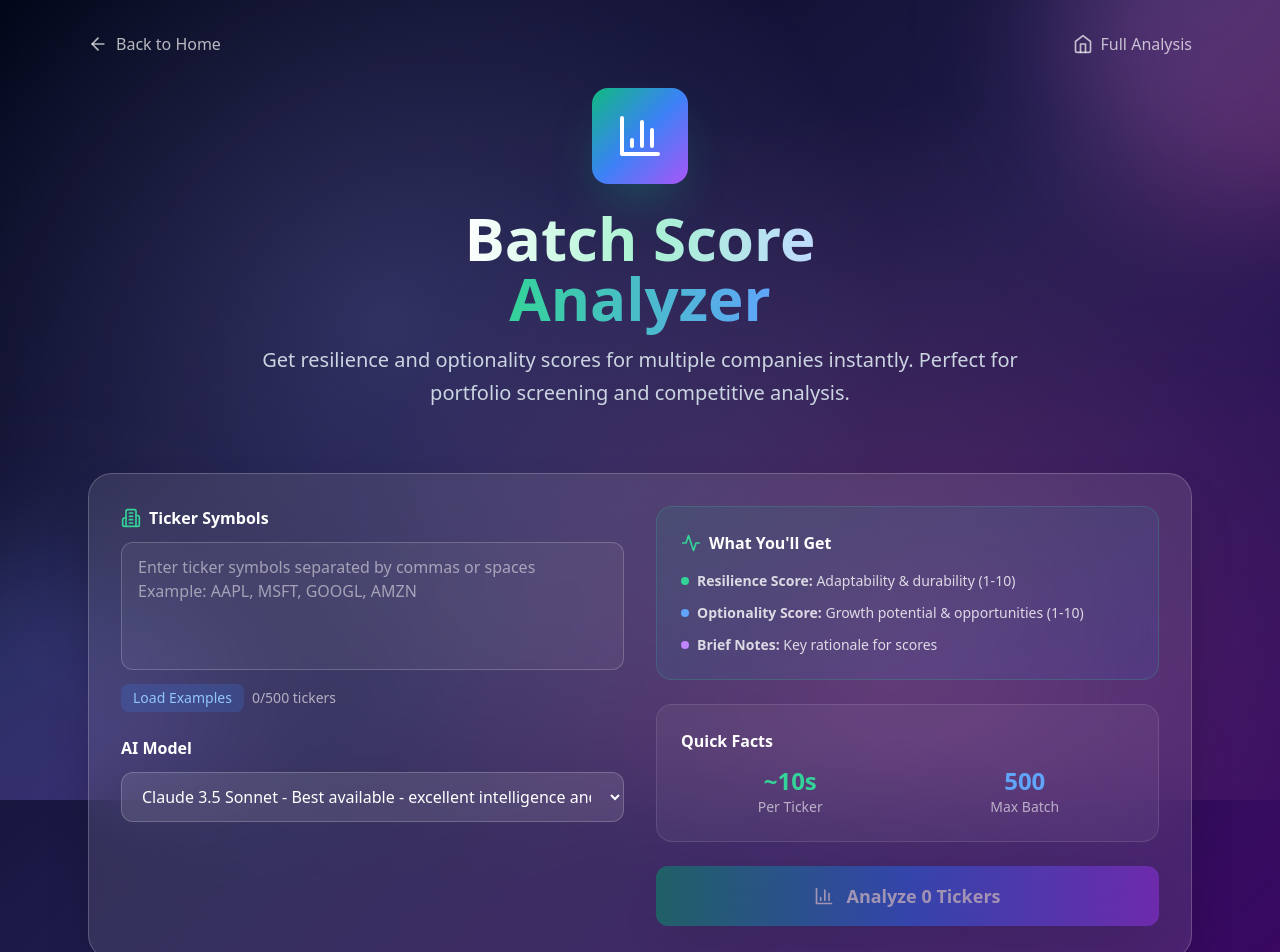
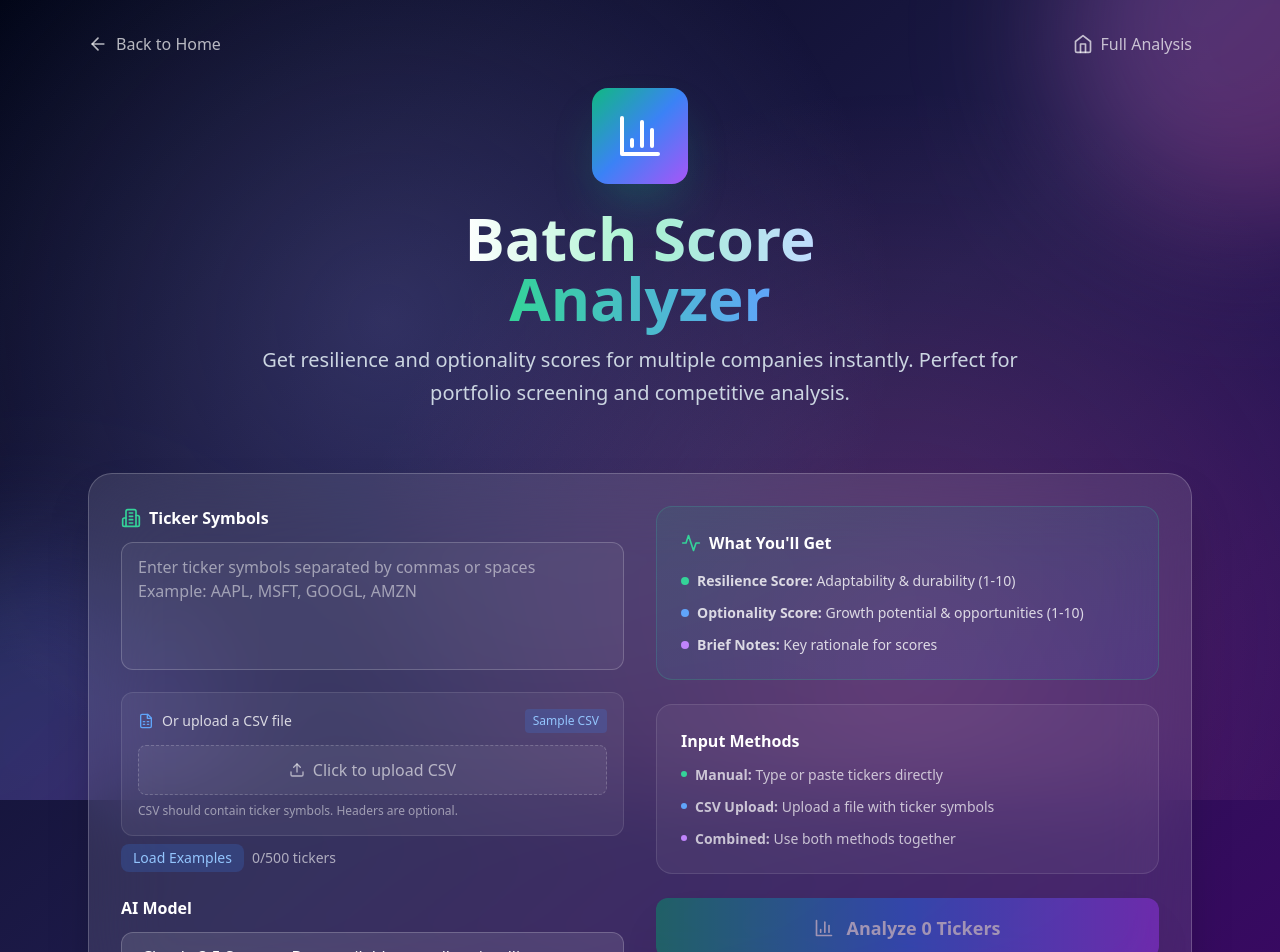
Before and after one commit to sunilbhargava511/batch_resilience, a Next.js app: page /batch in a window 1280 px wide. Shown: the top 952 px of the page. Built offline with nearby package versions, Linux system fonts and the light colour scheme.

Commit message:
Add CSV upload functionality to batch analyzer

```diff
--- a/app/batch/page.js
+++ b/app/batch/page.js
@@ -1,6 +1,6 @@
 'use client';
 
-import React, { useState, useEffect } from 'react';
+import React, { useState, useEffect, useRef } from 'react';
 import Link from 'next/link';
 import {
   BarChart3,
@@ -20,7 +20,9 @@ import {
   Home,
   Clock,
   AlertTriangle,
-  Info
+  Info,
+  FileSpreadsheet,
+  FileText
 } from 'lucide-react';
 
 export default function BatchScores() {
@@ -31,6 +33,9 @@ export default function BatchScores() {
   const [error, setError] = useState('');
   const [batchSizeLimit, setBatchSizeLimit] = useState(500);
   const [analysisProgress, setAnalysisProgress] = useState({ stage: '', progress: 0 });
+  const [uploadedFile, setUploadedFile] = useState(null);
+  const [uploadedTickers, setUploadedTickers] = useState([]);
+  const fileInputRef = useRef(null);
 
   const models = [
     { id: 'claude-3-5-sonnet-20241022', name: 'Claude 3.5 Sonnet', description: 'Best available - excellent intelligence and speed' },
@@ -57,11 +62,110 @@ export default function BatchScores() {
   }, []);
 
   const processTickerInput = (input) => {
-    return input
+    const manualTickers = input
       .toUpperCase()
       .split(/[,\s\n]+/)
-      .filter(ticker => ticker.trim())
-      .slice(0, batchSizeLimit);
+      .filter(ticker => ticker.trim());
+
+    // Combine manual input with uploaded tickers, remove duplicates
+    const allTickers = [...new Set([...manualTickers, ...uploadedTickers])];
+    return allTickers.slice(0, batchSizeLimit);
+  };
+
+  const parseCSVFile = (file) => {
+    return new Promise((resolve, reject) => {
+      const reader = new FileReader();
+
+      reader.onload = (event) => {
+        try {
+          const text = event.target.result;
+          const lines = text.split(/\r?\n/).filter(line => line.trim());
+
+          // Try to detect header row
+          const firstLine = lines[0];
+          const hasHeader = firstLine && (
+            firstLine.toLowerCase().includes('ticker') ||
+            firstLine.toLowerCase().includes('symbol') ||
+            firstLine.toLowerCase().includes('stock') ||
+            isNaN(firstLine.charAt(0))
+          );
+
+          const dataLines = hasHeader ? lines.slice(1) : lines;
+          const tickers = [];
+
+          dataLines.forEach(line => {
+            // Handle different CSV formats
+            const cells = line.split(/[,;\t]/).map(cell => cell.trim());
+
+            // Look for ticker-like values (typically uppercase letters, 1-5 chars)
+            cells.forEach(cell => {
+              // Remove quotes if present
+              const cleanCell = cell.replace(/["']/g, '').trim();
+
+              // Check if it looks like a ticker symbol
+              if (cleanCell && /^[A-Za-z]{1,5}$/.test(cleanCell)) {
+                tickers.push(cleanCell.toUpperCase());
+              }
+            });
+          });
+
+          // Remove duplicates
+          const uniqueTickers = [...new Set(tickers)];
+          resolve(uniqueTickers);
+        } catch (err) {
+          reject(new Error('Failed to parse CSV file'));
+        }
+      };
+
+      reader.onerror = () => {
+        reject(new Error('Failed to read file'));
+      };
+
+      reader.readAsText(file);
+    });
+  };
+
+  const handleFileUpload = async (event) => {
+    const file = event.target.files[0];
+    if (!file) return;
+
+    if (!file.name.toLowerCase().endsWith('.csv')) {
+      setError('Please upload a CSV file');
+      return;
+    }
+
+    setError('');
+    setUploadedFile(file);
+
+    try {
+      const tickers = await parseCSVFile(file);
+
+      if (tickers.length === 0) {
+        setError('No valid ticker symbols found in CSV file');
+        setUploadedFile(null);
+        setUploadedTickers([]);
+        return;
+      }
+
+      setUploadedTickers(tickers);
+
+      // Show success message
+      const message = `Loaded ${tickers.length} ticker${tickers.length > 1 ? 's' : ''} from ${file.name}`;
+      console.log(message);
+
+    } catch (err) {
+      setError(err.message);
+      setUploadedFile(null);
+      setUploadedTickers([]);
+    }
+  };
+
+  const removeUploadedFile = () => {
+    setUploadedFile(null);
+    setUploadedTickers([]);
+    if (fileInputRef.current) {
+      fileInputRef.current.value = '';
+    }
   };
 
   const getEstimatedTime = (tickerCount) => {
@@ -83,7 +187,7 @@ export default function BatchScores() {
     const tickers = processTickerInput(tickerInput);
 
     if (tickers.length === 0) {
-      setError('Please enter at least one ticker symbol');
+      setError('Please enter ticker symbols or upload a CSV file');
       return;
     }
 
@@ -144,6 +248,7 @@ export default function BatchScores() {
     setTickerInput('');
     setResults([]);
     setError('');
+    removeUploadedFile();
   };
 
   const downloadResults = () => {
@@ -161,6 +266,25 @@ export default function BatchScores() {
     const a = document.createElement('a');
     a.href = url;
     a.download = `batch_scores_${new Date().toISOString().split('T')[0]}.csv`;
+    a.click();
+    URL.revokeObjectURL(url);
+  };
+
+  const downloadSampleCSV = () => {
+    const sampleCSV = [
+      'Ticker,Company Name',
+      'AAPL,Apple Inc',
+      'MSFT,Microsoft Corporation',
+      'GOOGL,Alphabet Inc',
+      'AMZN,Amazon.com Inc',
+      'TSLA,Tesla Inc'
+    ].join('\n');
+
+    const blob = new Blob([sampleCSV], { type: 'text/csv' });
+    const url = URL.createObjectURL(blob);
+    const a = document.createElement('a');
+    a.href = url;
+    a.download = 'sample_tickers.csv';
     a.click();
     URL.revokeObjectURL(url);
   };
@@ -263,7 +387,10 @@ export default function BatchScores() {
                     <Building2 className="w-5 h-5 text-emerald-400" />
                     Ticker Symbols
                   </label>
-                  <div className="relative">
+
+                  {/* Input Methods Tabs */}
+                  <div className="flex gap-2 mb-4">
+                    <div className="flex-1 relative">
                       <textarea
                         value={tickerInput}
                         onChange={(e) => setTickerInput(e.target.value)}
@@ -279,6 +406,63 @@ export default function BatchScores() {
                         </button>
                       )}
                     </div>
+                  </div>
+
+                  {/* CSV Upload Section */}
+                  <div className="bg-white/5 rounded-xl p-4 border border-white/10">
+                    <div className="flex items-center justify-between mb-3">
+                      <div className="flex items-center gap-2 text-sm font-medium text-white/80">
+                        <FileSpreadsheet className="w-4 h-4 text-blue-400" />
+                        <span>Or upload a CSV file</span>
+                      </div>
+                      <button
+                        onClick={downloadSampleCSV}
+                        className="text-xs px-2 py-1 bg-blue-500/20 text-blue-300 rounded hover:bg-blue-500/30 transition"
+                      >
+                        Sample CSV
+                      </button>
+                    </div>
+
+                    {!uploadedFile ? (
+                      <div className="relative">
+                        <input
+                          ref={fileInputRef}
+                          type="file"
+                          accept=".csv"
+                          onChange={handleFileUpload}
+                          className="hidden"
+                          id="csv-upload"
+                        />
+                        <label
+                          htmlFor="csv-upload"
+                          className="flex items-center justify-center gap-2 w-full px-4 py-3 bg-white/5 border border-dashed border-white/20 rounded-lg text-white/60 hover:bg-white/10 hover:border-white/30 hover:text-white cursor-pointer transition"
+                        >
+                          <Upload className="w-4 h-4" />
+                          <span>Click to upload CSV</span>
+                        </label>
+                      </div>
+                    ) : (
+                      <div className="flex items-center justify-between px-3 py-2 bg-emerald-500/20 border border-emerald-400/30 rounded-lg">
+                        <div className="flex items-center gap-2 text-sm text-emerald-200">
+                          <FileText className="w-4 h-4" />
+                          <span>{uploadedFile.name}</span>
+                          <span className="text-emerald-300 font-medium">
+                            ({uploadedTickers.length} tickers)
+                          </span>
+                        </div>
+                        <button
+                          onClick={removeUploadedFile}
+                          className="p-1 text-emerald-200 hover:text-white hover:bg-emerald-500/20 rounded transition"
+                        >
+                          <X className="w-4 h-4" />
+                        </button>
+                      </div>
+                    )}
+
+                    <div className="text-xs text-white/50 mt-2">
+                      CSV should contain ticker symbols. Headers are optional.
+                    </div>
+                  </div>
 
                   <div className="flex gap-2 mt-2 items-center flex-wrap">
                     <button
@@ -289,6 +473,11 @@ export default function BatchScores() {
                     </button>
                     <div className="text-sm text-white/60 flex items-center">
                       {currentTickerCount}/{batchSizeLimit} tickers
+                      {uploadedTickers.length > 0 && (
+                        <span className="ml-2 text-emerald-400">
+                          ({uploadedTickers.length} from CSV)
+                        </span>
+                      )}
                     </div>
                     {currentTickerCount > 0 && (
                       <div className="flex items-center gap-1 text-sm text-white/60">
@@ -380,15 +569,19 @@ export default function BatchScores() {
                 </div>
 
                 <div className="bg-white/5 rounded-2xl p-6 border border-white/10">
-                  <h3 className="text-white font-semibold mb-3">Quick Facts</h3>
-                  <div className="grid grid-cols-2 gap-4 text-sm">
-                    <div className="text-center">
-                      <div className="text-2xl font-bold text-emerald-400">~10s</div>
-                      <div className="text-white/60">Per Ticker</div>
+                  <h3 className="text-white font-semibold mb-3">Input Methods</h3>
+                  <div className="space-y-3 text-sm text-white/70">
+                    <div className="flex items-start gap-2">
+                      <div className="w-1.5 h-1.5 bg-emerald-400 rounded-full mt-1.5"></div>
+                      <span><strong>Manual:</strong> Type or paste tickers directly</span>
                     </div>
-                    <div className="text-center">
-                      <div className="text-2xl font-bold text-blue-400">{batchSizeLimit}</div>
-                      <div className="text-white/60">Max Batch</div>
+                    <div className="flex items-start gap-2">
+                      <div className="w-1.5 h-1.5 bg-blue-400 rounded-full mt-1.5"></div>
+                      <span><strong>CSV Upload:</strong> Upload a file with ticker symbols</span>
+                    </div>
+                    <div className="flex items-start gap-2">
+                      <div className="w-1.5 h-1.5 bg-purple-400 rounded-full mt-1.5"></div>
+                      <span><strong>Combined:</strong> Use both methods together</span>
                     </div>
                   </div>
                 </div>
--- a/app/page.js
+++ b/app/page.js
@@ -180,15 +180,15 @@ export default function Home() {
                   </div>
                   <div className="flex items-center gap-3 text-white/80">
                     <CheckCircle className="w-5 h-5 text-emerald-400" />
+                    <span>CSV file upload support</span>
+                  </div>
+                  <div className="flex items-center gap-3 text-white/80">
+                    <CheckCircle className="w-5 h-5 text-emerald-400" />
                     <span>Resilience & optionality scores</span>
                   </div>
                   <div className="flex items-center gap-3 text-white/80">
                     <CheckCircle className="w-5 h-5 text-emerald-400" />
                     <span>CSV export for spreadsheets</span>
-                  </div>
-                  <div className="flex items-center gap-3 text-white/80">
-                    <CheckCircle className="w-5 h-5 text-emerald-400" />
-                    <span>Progress tracking & smart warnings</span>
                   </div>
                 </div>
 
```
Also changed, not shown: 1 other file (tests, documents, lock files or other folders). Lines whose indentation alone changed are shown as unchanged.
